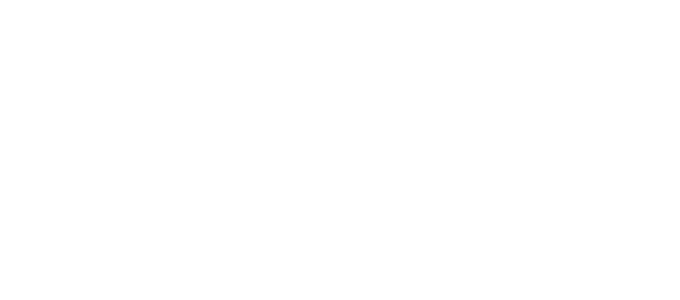
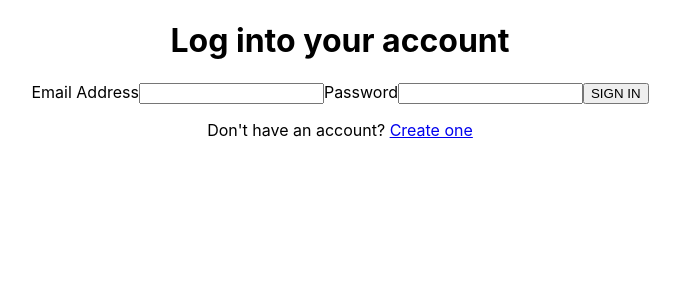
Before and after one commit to nugrezo/thread_app, a React (Create React App) app: page / in a window 1280 px wide. Before the commit this address had no page. Shown: the top 300 px of the page, without its empty margins (300-980 px from the left). Built offline with nearby package versions, Linux system fonts and the light colour scheme.

Commit message:
login route changed in app.js

```diff
--- a/src/App.js
+++ b/src/App.js
@@ -14,7 +14,7 @@
 
         <BrowserRouter>
           <Routes>
-            <Route path="/thread_app/login" element={<Login />} />
+            <Route path="/" element={<Login />} />
           </Routes>
         </BrowserRouter>
       </div>
```
